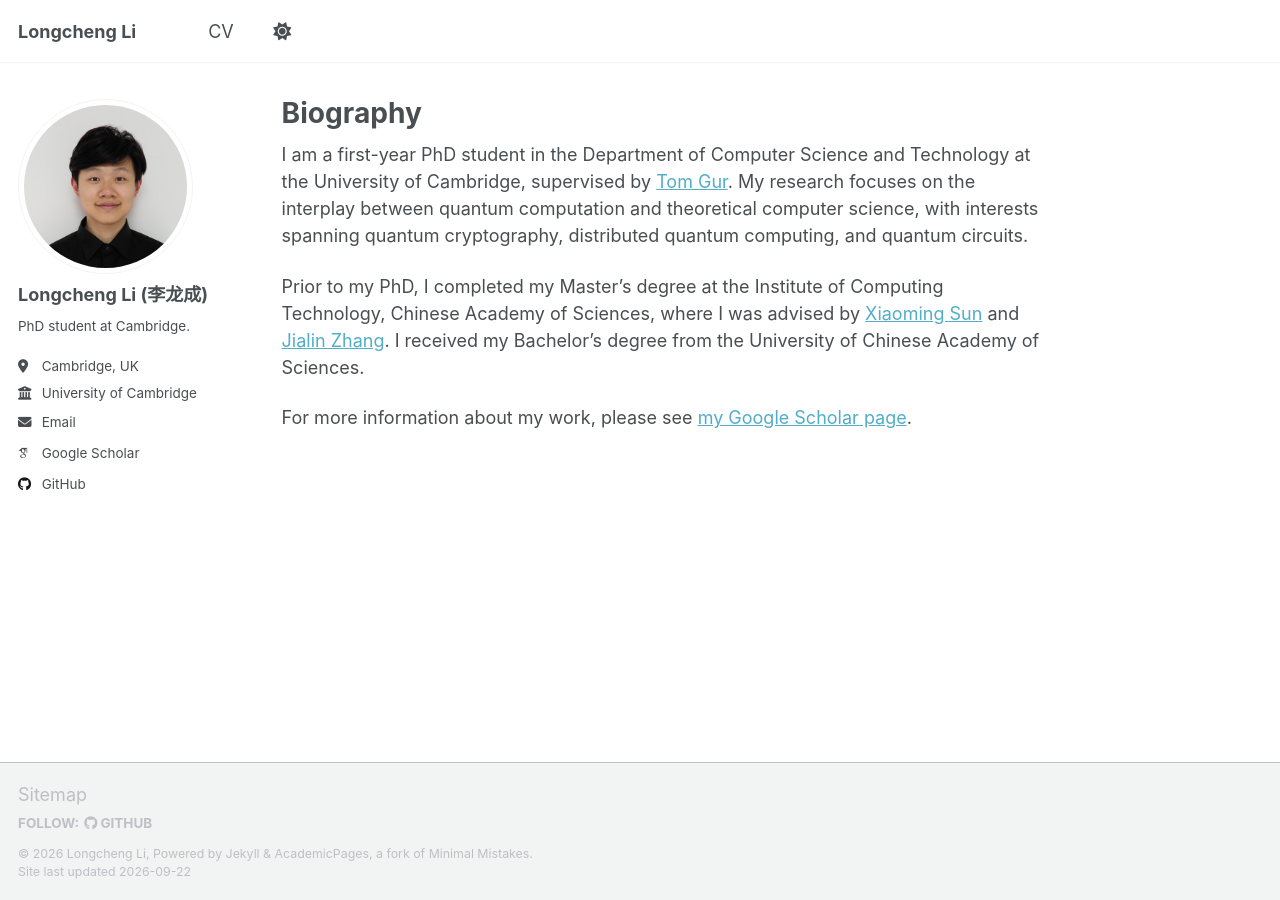
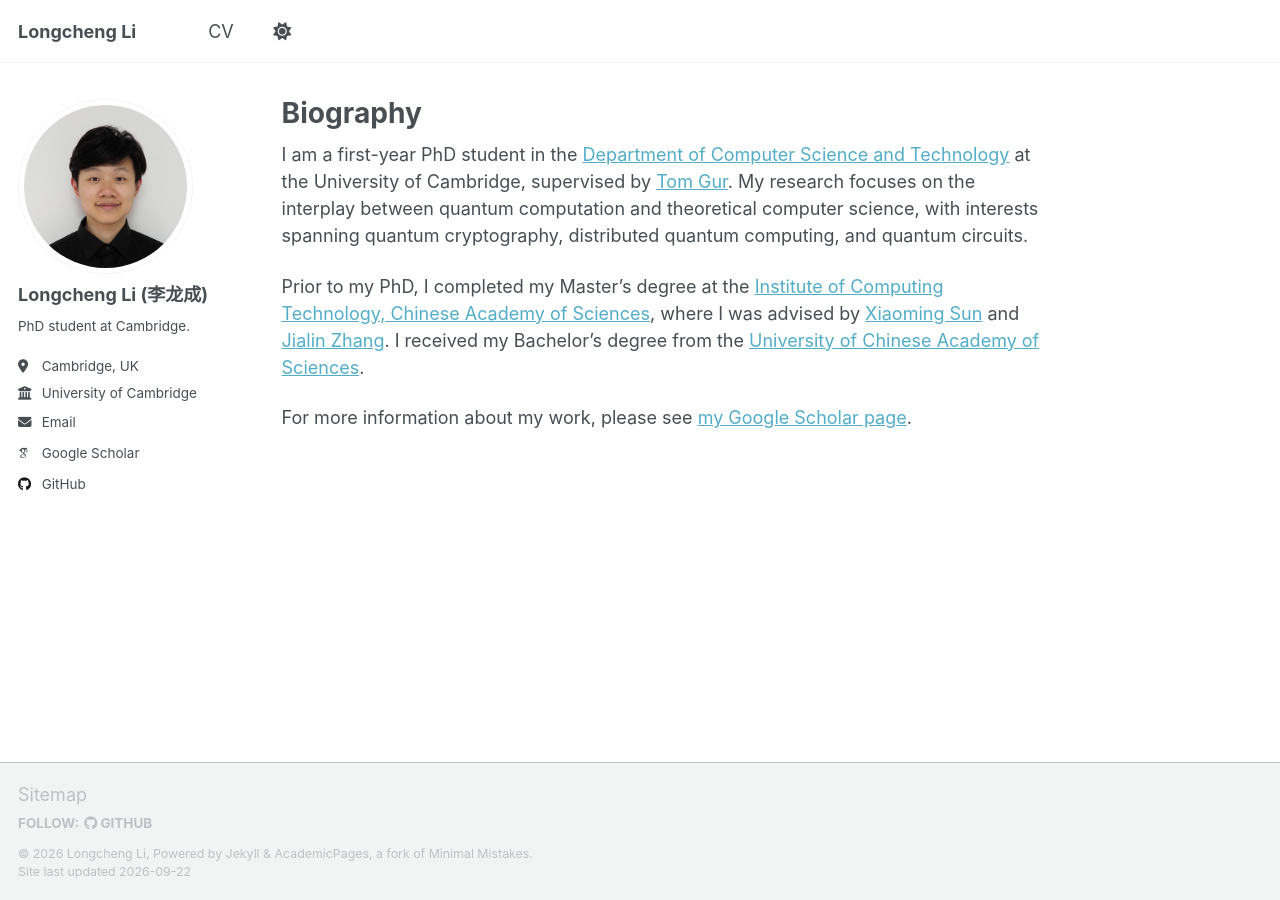
Before and after one commit to Cothrax/cothrax.github.io, a Jekyll site: the page built from _pages/about.md, in a window 1280 px wide. Built offline with Jekyll 4.4.1, drawn with Linux system fonts in a browser that asks for light colours; some web fonts are replaced; a script that is not in the unit is left out; part of the change alters nothing that is shown.

Commit message:
2026 update

```diff
--- a/_pages/about.md
+++ b/_pages/about.md
@@ -8,8 +8,8 @@ redirect_from:
 ---
 
 
-I am a first-year PhD student in the Department of Computer Science and Technology at the University of Cambridge, supervised by [Tom Gur](https://www.cst.cam.ac.uk/people/tg508). My research focuses on the interplay between quantum computation and theoretical computer science, with interests spanning quantum cryptography, distributed quantum computing, and quantum circuits.
+I am a first-year PhD student in the [Department of Computer Science and Technology](https://www.cst.cam.ac.uk/) at the University of Cambridge, supervised by [Tom Gur](https://www.cst.cam.ac.uk/people/tg508). My research focuses on the interplay between quantum computation and theoretical computer science, with interests spanning quantum cryptography, distributed quantum computing, and quantum circuits.
 
-Prior to my PhD, I completed my Master’s degree at the Institute of Computing Technology, Chinese Academy of Sciences, where I was advised by [Xiaoming Sun](https://scholar.google.com/citations?user=WKpSlhQAAAAJ) and [Jialin Zhang](https://dblp.org/pid/91/2798-1.html). I received my Bachelor’s degree from the University of Chinese Academy of Sciences.
+Prior to my PhD, I completed my Master’s degree at the [Institute of Computing Technology, Chinese Academy of Sciences](http://english.ict.cas.cn/), where I was advised by [Xiaoming Sun](https://scholar.google.com/citations?user=WKpSlhQAAAAJ) and [Jialin Zhang](https://dblp.org/pid/91/2798-1.html). I received my Bachelor’s degree from the [University of Chinese Academy of Sciences](https://english.ucas.ac.cn/).
 
 For more information about my work, please see [my Google Scholar page]({{site.author.googlescholar}}).
```
Also changed, not shown: 1 other file.
